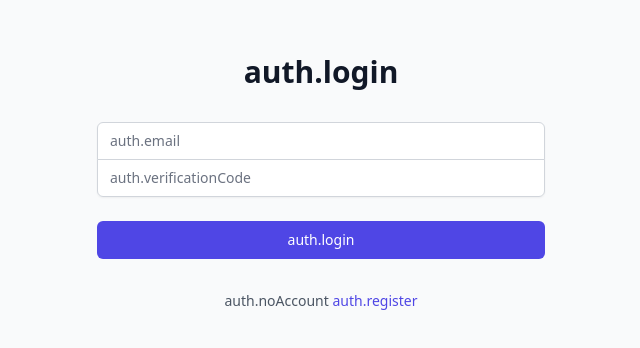
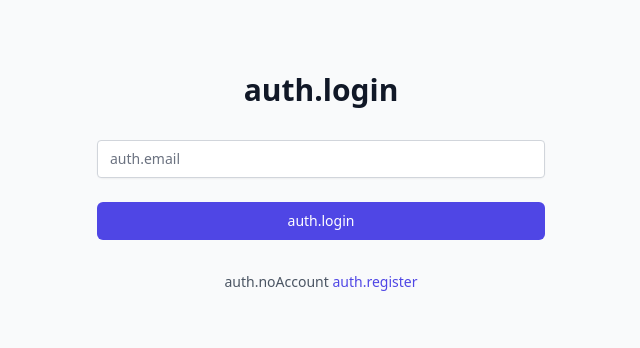
Before and after one commit to rastamansp/gwan-admin-site, a React (Vite) app: page /auth/login in a window 1280 px wide. Shown: the part 230-578 px from the top of the page, without its empty margins (319-959 px from the left). Built offline with nearby package versions, Linux system fonts and the light colour scheme; no server answers.

Commit message:
feat: update login page to only send email field

```diff
--- a/src/pages/auth/Login.tsx
+++ b/src/pages/auth/Login.tsx
@@ -7,10 +7,7 @@ export default function Login() {
   const { t } = useTranslation();
   const navigate = useNavigate();
   const location = useLocation();
-  const [formData, setFormData] = useState({
-    email: '',
-    code: '',
-  });
+  const [email, setEmail] = useState('');
   const [error, setError] = useState('');
 
   // Obtém a URL original para redirecionamento após login
@@ -19,14 +16,14 @@ export default function Login() {
   const handleSubmit = async (e: React.FormEvent) => {
     e.preventDefault();
     try {
-      console.log('Enviando dados de login:', formData);
+      console.log('Enviando email para login:', email);
 
       const response = await fetch(`${env.API_URL}/auth/login`, {
         method: 'POST',
         headers: {
           'Content-Type': 'application/json',
         },
-        body: JSON.stringify(formData),
+        body: JSON.stringify({ email }),
       });
 
       if (response.status === 404) {
@@ -40,11 +37,8 @@ export default function Login() {
         throw new Error(errorData.message || 'Login failed');
       }
 
-      const data = await response.json();
-      // TODO: Armazenar token
-      localStorage.setItem('token', data.token);
-
-      navigate(from);
+      // Redireciona para a página de verificação com o email
+      navigate('/auth/verify-login', { state: { email } });
     } catch (err) {
       console.error('Erro completo:', err);
       setError(t('auth.loginError'));
@@ -70,25 +64,10 @@ export default function Login() {
                 name="email"
                 type="email"
                 required
-                className="appearance-none rounded-none relative block w-full px-3 py-2 border border-gray-300 dark:border-gray-700 placeholder-gray-500 dark:placeholder-gray-400 text-gray-900 dark:text-white rounded-t-md focus:outline-none focus:ring-indigo-500 focus:border-indigo-500 focus:z-10 sm:text-sm dark:bg-gray-800"
+                className="appearance-none rounded relative block w-full px-3 py-2 border border-gray-300 dark:border-gray-700 placeholder-gray-500 dark:placeholder-gray-400 text-gray-900 dark:text-white focus:outline-none focus:ring-indigo-500 focus:border-indigo-500 focus:z-10 sm:text-sm dark:bg-gray-800"
                 placeholder={t('auth.email')}
-                value={formData.email}
-                onChange={(e) => setFormData({ ...formData, email: e.target.value })}
-              />
-            </div>
-            <div>
-              <label htmlFor="code" className="sr-only">
-                {t('auth.verificationCode')}
-              </label>
-              <input
-                id="code"
-                name="code"
-                type="text"
-                required
-                className="appearance-none rounded-none relative block w-full px-3 py-2 border border-gray-300 dark:border-gray-700 placeholder-gray-500 dark:placeholder-gray-400 text-gray-900 dark:text-white rounded-b-md focus:outline-none focus:ring-indigo-500 focus:border-indigo-500 focus:z-10 sm:text-sm dark:bg-gray-800"
-                placeholder={t('auth.verificationCode')}
-                value={formData.code}
-                onChange={(e) => setFormData({ ...formData, code: e.target.value })}
+                value={email}
+                onChange={(e) => setEmail(e.target.value)}
               />
             </div>
           </div>
```
